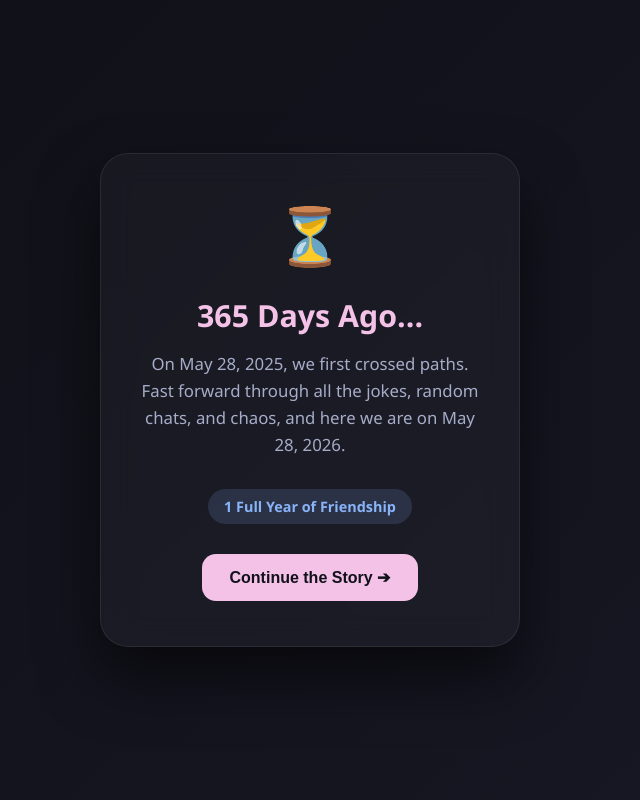
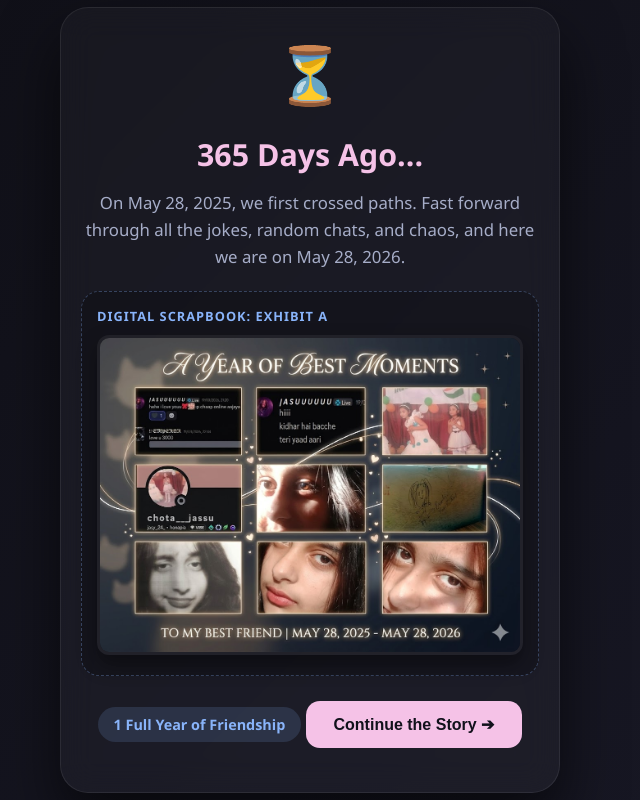
Before and after one commit to 1the-king/anniversary, a plain HTML site: page index.html in a window 1280 px wide. Both pictures are taken after a click on the button "Unlock Space 🔑". Shown: the whole page, without its empty margins (330-970 px from the left). Drawn offline with Linux system fonts and the light colour scheme.

Commit message:
Add files via upload

```diff
--- a/index.html
+++ b/index.html
@@ -8,8 +8,10 @@
 </head>
 <body>
 
+    <!-- Custom Hand Cursor Element -->
     <div class="custom-cursor" id="customCursor"></div>
 
+    <!-- LAYER 1: THE WELCOME -->
     <div class="screen active" id="screen1">
         <div class="card">
             <div class="icon-bounce">🐈‍⬛</div>
@@ -19,16 +21,28 @@
         </div>
     </div>
 
+    <!-- LAYER 2: THE MILESTONE (UPDATED WITH COLLAGE!) -->
     <div class="screen" id="screen2">
-        <div class="card">
-            <div class="icon-bounce">⏳</div>
-            <h1>365 Days Ago...</h1>
+        <div class="card collage-card">
+            <div class="timeline-header">
+                <div class="icon-bounce">⏳</div>
+                <h1>365 Days Ago...</h1>
+            </div>
+
             <p>On May 28, 2025, we first crossed paths. Fast forward through all the jokes, random chats, and chaos, and here we are on May 28, 2026.</p>
+
+            <!-- NEW COLLAGE EXHIBIT SECTION -->
+            <div class="memories-container">
+                <div class="exhibit-label">Digital Scrapbook: Exhibit A</div>
+                <img src="memories.png" alt="A Year of Memories Collage" class="collage-image">
+            </div>
+
             <div class="timeline-badge">1 Full Year of Friendship</div>
             <button class="nav-btn" onclick="nextScreen(3)">Continue the Story ➔</button>
         </div>
     </div>
 
+    <!-- LAYER 3: THE FINAL SURPRISE -->
     <div class="screen" id="screen3">
         <div class="card final-card">
             <div class="icon-bounce">💝</div>
@@ -52,14 +66,9 @@
 
         // Layer Navigation Logic
         function nextScreen(screenNum) {
-            // Hide all screens
             document.querySelectorAll('.screen').forEach(s => s.classList.remove('active'));
-
-            // Show the target screen
             const targetScreen = document.getElementById(`screen${screenNum}`);
             targetScreen.classList.add('active');
-
-            // Trigger extra celebration effect on the final screen
             if(screenNum === 3) {
                 createHearts();
             }
--- a/style.css
+++ b/style.css
@@ -25,7 +25,7 @@ body {
     position: fixed;
     pointer-events: none;
     z-index: 9999;
-    mix-blend-mode: screen; /* Blends out the black background of your image */
+    mix-blend-mode: screen;
     transform: translate(-15%, -35%) rotate(-10deg);
 }
 
@@ -62,6 +62,44 @@ body {
     color: #cdd6f4;
 }
 
+/* Specific styling for the card that contains the collage */
+.collage-card {
+    max-width: 500px; /* Slightly wider to hold the collage */
+    padding: 30px 20px;
+}
+
+.timeline-header {
+    margin-bottom: 10px;
+}
+
+/* COLLAGE EXHIBIT STYLING */
+.memories-container {
+    background: rgba(0, 0, 0, 0.2);
+    border: 1px dashed rgba(137, 180, 250, 0.3);
+    border-radius: 18px;
+    padding: 15px;
+    margin-bottom: 25px;
+}
+
+.exhibit-label {
+    color: #89b4fa;
+    font-size: 0.8rem;
+    font-weight: bold;
+    text-transform: uppercase;
+    letter-spacing: 1px;
+    margin-bottom: 10px;
+    text-align: left;
+}
+
+.collage-image {
+    width: 100%; /* Responsive to the container width */
+    max-width: 440px; /* Prevents over-scaling */
+    height: auto;
+    border-radius: 12px;
+    border: 3px solid rgba(255, 255, 255, 0.05);
+    box-shadow: 0 10px 20px rgba(0, 0, 0, 0.4);
+}
+
 .final-card {
     border-color: rgba(245, 194, 231, 0.2);
     position: relative;
@@ -76,7 +114,7 @@ body {
 
 h1 {
     font-size: 1.9rem;
-    color: #f5c2e7; /* Pastel Rosewater/Pink accent */
+    color: #f5c2e7;
     margin-bottom: 15px;
 }
 
@@ -84,7 +122,7 @@ p {
     font-size: 1.05rem;
     line-height: 1.6;
     color: #a6adc8;
-    margin-bottom: 30px;
+    margin-bottom: 20px;
 }
 
 .letter-text {
@@ -100,7 +138,7 @@ p {
     display: inline-block;
     font-size: 0.9rem;
     font-weight: 600;
-    margin-bottom: 30px;
+    margin-bottom: 20px;
 }
 
 /* Aesthetic Buttons */
@@ -112,13 +150,13 @@ p {
     border-radius: 14px;
     font-size: 1rem;
     font-weight: bold;
-    cursor: none; /* Keep system mouse hidden on hover */
+    cursor: none;
     transition: transform 0.2s ease, background 0.2s ease;
 }
 
 .nav-btn:hover {
     transform: scale(1.05);
-    background: #b4befe; /* Changes color smoothly on hover */
+    background: #b4befe;
 }
 
 /* Animations */
```
Also changed, not shown: memories.png (added).
